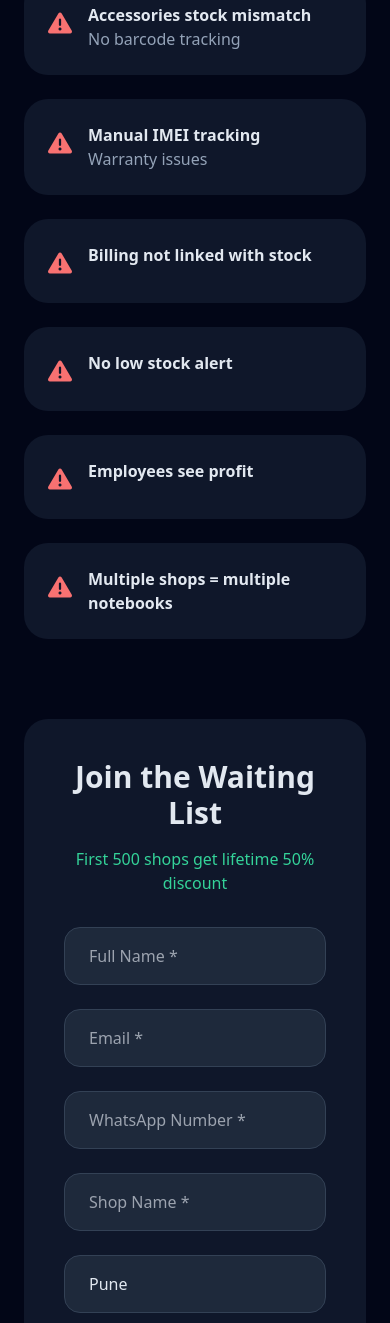
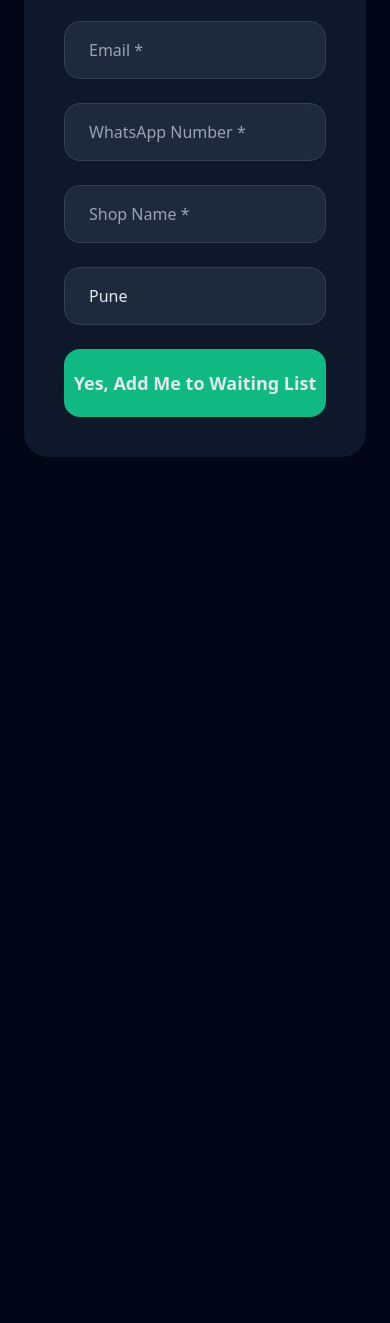
Before and after one commit to omlingayat183/mobile-shop-waitlist, a plain HTML site: page index.html in a window 390 px wide. Shown: the part 677-2000 px from the top of the page. After the commit the page ends 1182 px from the top, so only its background shows below. Drawn offline with nearby package versions, Linux system fonts and the light colour scheme.

Commit message:
Fix HTML encoding issues and clean up code

```diff
--- a/index.html
+++ b/index.html
@@ -14,12 +14,9 @@
 <body class="bg-slate-950 text-slate-200">
 
   <div class="max-w-5xl mx-auto px-6 py-12">
-
-    <!-- Hero -->
     <div class="text-center mb-16">
       <h1 class="text-5xl font-bold mb-4">Mobile Shop Management System</h1>
       <p class="text-3xl text-emerald-400 mb-6">Stop Losing Money on Stock Mismatch</p>
-      <p class="text-xl max-w-2xl mx-auto">A simple mobile app made for Indian mobile shops.</p>
       <div class="mt-10">
         <a href="#waitlist" class="bg-emerald-500 hover:bg-emerald-600 px-10 py-5 rounded-2xl font-semibold text-xl inline-block">
           Join Waiting List (Free Early Access)
@@ -27,52 +24,14 @@
       </div>
     </div>
 
-    <!-- Problems -->
-    <div class="mb-20">
-      <h2 class="text-4xl font-bold text-center mb-4">Are These Your Daily Problems?</h2>
-      <div class="grid md:grid-cols-2 gap-6">
-        <div class="space-y-6">
-          <div class="flex gap-4 bg-slate-900 p-6 rounded-3xl">
-            <i class="fa-solid fa-triangle-exclamation text-red-400 text-2xl mt-1"></i>
-            <div><strong>Accessories stock mismatch</strong><br><span class="text-slate-400">No barcode tracking</span></div>
-          </div>
-          <div class="flex gap-4 bg-slate-900 p-6 rounded-3xl">
-            <i class="fa-solid fa-triangle-exclamation text-red-400 text-2xl mt-1"></i>
-            <div><strong>Manual IMEI tracking</strong><br><span class="text-slate-400">Warranty issues</span></div>
-          </div>
-          <div class="flex gap-4 bg-slate-900 p-6 rounded-3xl">
-            <i class="fa-solid fa-triangle-exclamation text-red-400 text-2xl mt-1"></i>
-            <div><strong>Billing not linked with stock</strong></div>
-          </div>
-        </div>
-        <div class="space-y-6">
-          <div class="flex gap-4 bg-slate-900 p-6 rounded-3xl">
-            <i class="fa-solid fa-triangle-exclamation text-red-400 text-2xl mt-1"></i>
-            <div><strong>No low stock alert</strong></div>
-          </div>
-          <div class="flex gap-4 bg-slate-900 p-6 rounded-3xl">
-            <i class="fa-solid fa-triangle-exclamation text-red-400 text-2xl mt-1"></i>
-            <div><strong>Employees see profit</strong></div>
-          </div>
-          <div class="flex gap-4 bg-slate-900 p-6 rounded-3xl">
-            <i class="fa-solid fa-triangle-exclamation text-red-400 text-2xl mt-1"></i>
-            <div><strong>Multiple shops = multiple notebooks</strong></div>
-          </div>
-        </div>
-      </div>
-    </div>
-
-    <!-- Waitlist Form -->
-    <div id="waitlist" class="bg-slate-900 rounded-3xl p-10">
-      <h2 class="text-3xl font-semibold text-center mb-4">Join the Waiting List</h2>
-      <p class="text-center text-emerald-400 mb-8">First 500 shops get lifetime 50% discount</p>
-
-      <form id="waitlistForm" class="max-w-md mx-auto space-y-6">
-        <input type="text" id="name" placeholder="Full Name *" required class="w-full px-6 py-4 rounded-2xl bg-slate-800 border border-slate-700 focus:border-emerald-500 outline-none">
-        <input type="email" id="email" placeholder="Email *" required class="w-full px-6 py-4 rounded-2xl bg-slate-800 border border-slate-700 focus:border-emerald-500 outline-none">
-        <input type="tel" id="phone" placeholder="WhatsApp Number *" required class="w-full px-6 py-4 rounded-2xl bg-slate-800 border border-slate-700 focus:border-emerald-500 outline-none">
-        <input type="text" id="shop_name" placeholder="Shop Name *" required class="w-full px-6 py-4 rounded-2xl bg-slate-800 border border-slate-700 focus:border-emerald-500 outline-none">
-        <input type="text" id="city" value="Pune" placeholder="City *" required class="w-full px-6 py-4 rounded-2xl bg-slate-800 border border-slate-700 focus:border-emerald-500 outline-none">
+    <div id="waitlist" class="bg-slate-900 rounded-3xl p-10 max-w-md mx-auto">
+      <h2 class="text-3xl font-semibold text-center mb-6">Join the Waiting List</h2>
+      <form id="waitlistForm" class="space-y-6">
+        <input type="text" id="name" placeholder="Full Name *" required class="w-full px-6 py-4 rounded-2xl bg-slate-800 border border-slate-700">
+        <input type="email" id="email" placeholder="Email *" required class="w-full px-6 py-4 rounded-2xl bg-slate-800 border border-slate-700">
+        <input type="tel" id="phone" placeholder="WhatsApp Number *" required class="w-full px-6 py-4 rounded-2xl bg-slate-800 border border-slate-700">
+        <input type="text" id="shop_name" placeholder="Shop Name *" required class="w-full px-6 py-4 rounded-2xl bg-slate-800 border border-slate-700">
+        <input type="text" id="city" value="Pune" placeholder="City *" required class="w-full px-6 py-4 rounded-2xl bg-slate-800 border border-slate-700">
 
         <button type="submit" id="submitBtn" class="w-full bg-emerald-500 hover:bg-emerald-600 py-5 rounded-2xl font-semibold text-lg">
           Yes, Add Me to Waiting List
@@ -84,21 +43,20 @@
   </div>
 
   <script>
-    // ================== CONFIGURATION ==================
+    // CONFIGURATION
     const SUPABASE_URL = 'https://yjpoeisdelikwbhntwqe.supabase.co';
     const SUPABASE_ANON_KEY = 'sb_publishable_Rum2Mv45ELglFDJJVrxuvw_Ni8C7J_J';
-    // ===================================================
 
-    // Safe initialization to prevent duplicate declaration
-    const supabase = window.supabase || Supabase.createClient(SUPABASE_URL, SUPABASE_ANON_KEY);
-    window.supabase = supabase;   // Store it globally
+    // Create client safely
+    const supabaseClient = Supabase.createClient(SUPABASE_URL, SUPABASE_ANON_KEY);
 
+    // Form handling
     document.getElementById('waitlistForm').addEventListener('submit', async (e) => {
       e.preventDefault();
 
       const btn = document.getElementById('submitBtn');
       btn.disabled = true;
-      btn.innerHTML = 'Saving...';
+      btn.textContent = 'Saving...';
 
       const data = {
         name: document.getElementById('name').value.trim(),
@@ -111,23 +69,21 @@
       };
 
       try {
-        const { error } = await supabase.from('waiting_list').insert([data]);
+        const { error } = await supabaseClient.from('waiting_list').insert([data]);
 
         if (error) {
           alert('Error: ' + error.message);
-          console.error(error);
         } else {
           document.getElementById('successMsg').classList.remove('hidden');
           document.getElementById('successMsg').innerHTML = `🎉 Thank you! You're on the waiting list.`;
           document.getElementById('waitlistForm').reset();
         }
       } catch (err) {
-        alert('Something went wrong. Please try again.');
-        console.error(err);
+        alert('Connection error. Please try again.');
       }
 
       btn.disabled = false;
-      btn.innerHTML = 'Yes, Add Me to Waiting List';
+      btn.textContent = 'Yes, Add Me to Waiting List';
     });
   </script>
 </body>
```
